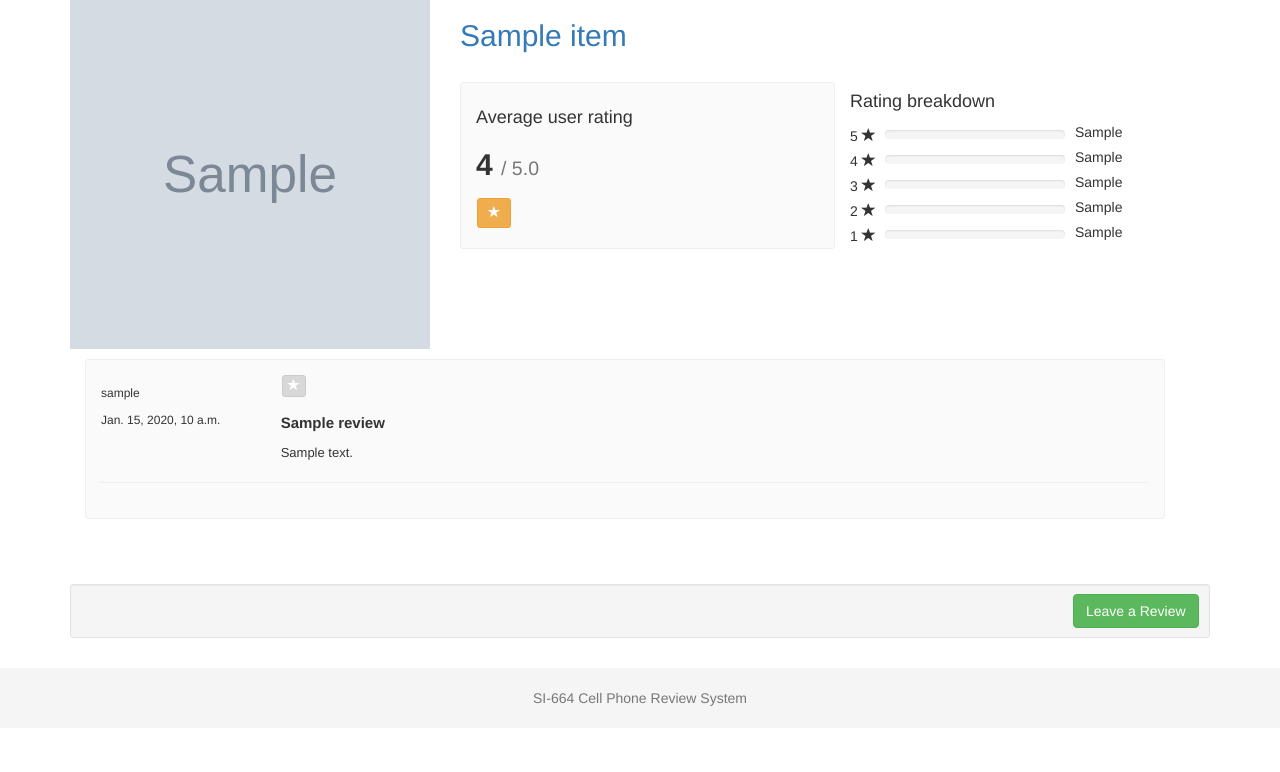
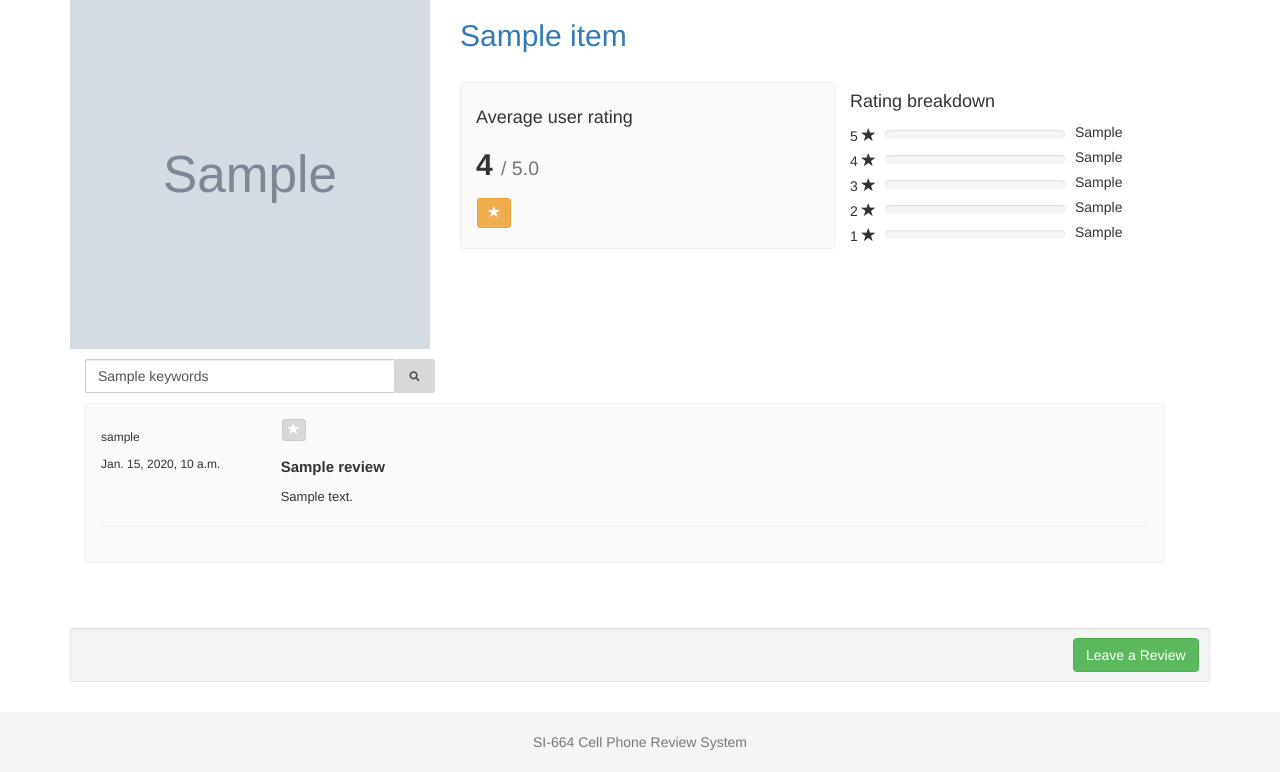
Before and after one commit to CoolestAndy/cell-phone-review-system, a Django app: template cprs/home/templates/home/details.html in a window 1280 px wide. Shown: the part 73-845 px from the top of the page. Before the commit the page ends 779 px from the top, so only its background shows below. Run offline with Django 3.2, Linux system fonts and the light colour scheme; the template is opened without the code that fills it: most values are stand-ins (such as "Sample title", 1, 10 or a date in 2020); grey boxes marked "Sample" are stand-in pictures; some libraries are stand-ins or nearby versions.

Commit message:
Search Reviews

```diff
--- a/cprs/home/static/css/details.css
+++ b/cprs/home/static/css/details.css
@@ -37,6 +37,46 @@
 }
 .padding-bottom-7{
     padding-bottom:7px;
+}
+
+.search-bar {
+    display: grid;
+    grid-template-columns: 1fr auto;
+}
+
+.search-bar input {
+    border-top-left-radius: 0.25rem;
+    border-bottom-left-radius: 0.25rem;
+    border-top-right-radius: 0;
+    border-bottom-right-radius: 0;
+    border-right: none;
+}
+
+.search-bar i {
+    margin: auto 0.7em;
+}
+
+.search-bar .input-group-text {
+    height: 100%;
+    display: -ms-flexbox;
+    display: flex;
+    -ms-flex-align: center;
+    align-items: center;
+    padding: 0.375rem 0.75rem;
+    margin-bottom: 0;
+    font-size: 1rem;
+    font-weight: 400;
+    line-height: 1.5;
+    color: #495057;
+    text-align: center;
+    white-space: nowrap;
+    background-color: #d8d8d8;
+    border: 1px solid #ced4da;
+    border-radius: 0.25rem;
+}
+
+.search-bar .input-group-text:hover {
+    background-color: #e6e6e6;
 }
 
 .review-block{
--- a/cprs/home/templates/home/details.html
+++ b/cprs/home/templates/home/details.html
@@ -105,6 +105,18 @@
     </div>
 
     <div class="container">
+        <form class="search-bar col-sm-4 form-inline active-cyan-4">
+            <input name="keywords" class="form-control form-control-sm mr-3 w-75" type="text" placeholder="Search"
+                   aria-label="Search" {% if keywords %} value="{{ keywords }}" {% endif %}>
+            <div class="input-group-append">
+                <button class="input-group-text red lighten-3" id="basic-text1">
+                    <i class="fas fa-search text-grey" aria-hidden="true"></i>
+                </button>
+            </div>
+        </form>
+    </div>
+
+    <div class="container">
         <div class="row col-sm-12">
             <div class="col-sm-12">
                 <div class="review-block" id="review-block">
```
Also changed, not shown: cprs/home/ranker.py (+33 -8 lines), cprs/home/searcher.py (+18 -10 lines), cprs/home/views.py (+14 -8 lines).
